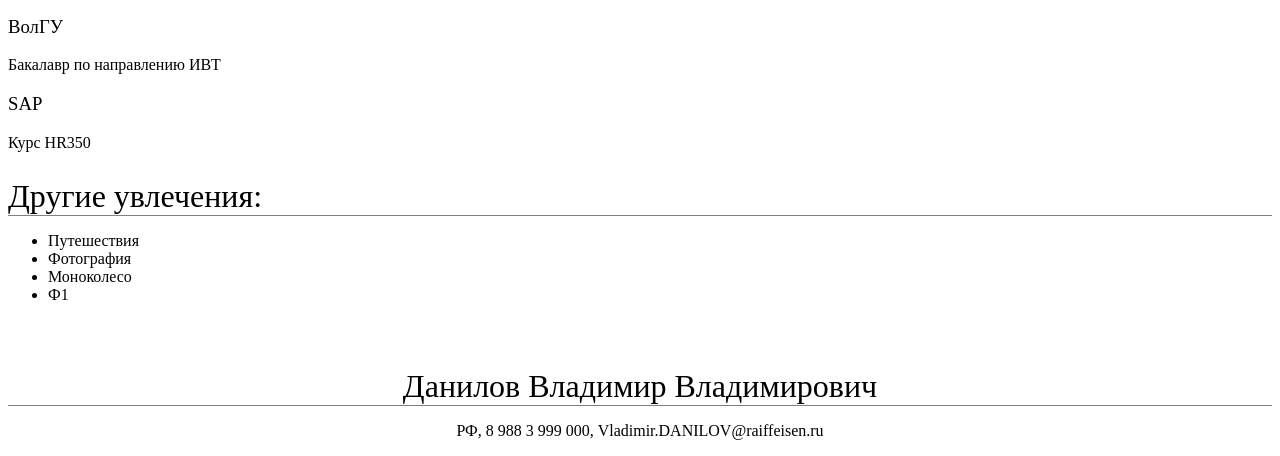
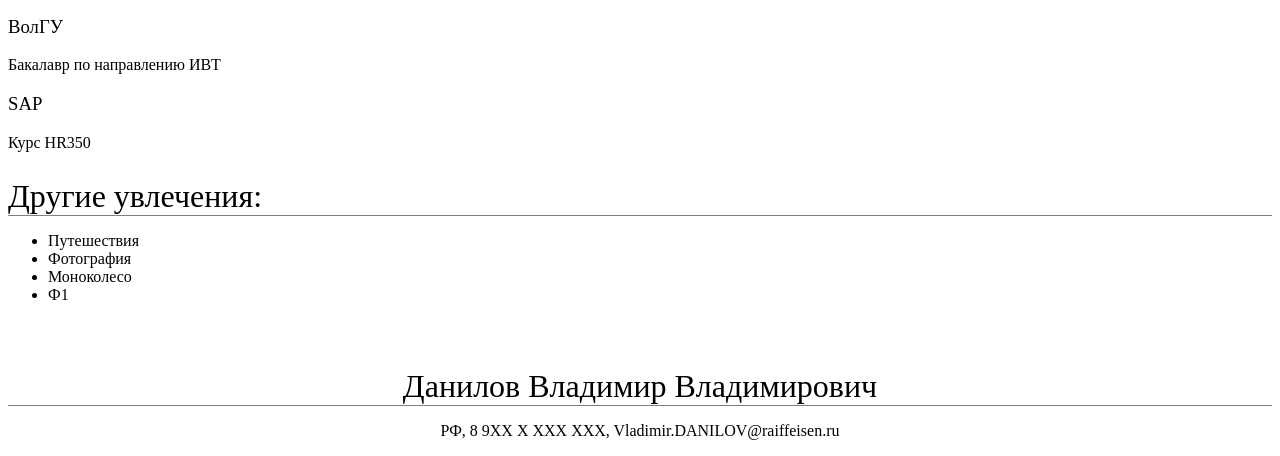
Before and after one commit to 1rb1s2312/1rb1s2312.github.io, a plain HTML site: page index.html in a window 1280 px wide. Shown: the part 613-1069 px from the top of the page. Drawn offline with Linux system fonts and the light colour scheme.

Commit message:
Update index.html

```diff
--- a/index.html
+++ b/index.html
@@ -65,7 +65,7 @@
 
     <div id="footer">
         <h2>Данилов Владимир Владимирович</h2>
-        <p>РФ, 8 988 3 999 000, Vladimir.DANILOV@raiffeisen.ru</p>
+        <p>РФ, 8 9XX X XXX XXX, Vladimir.DANILOV@raiffeisen.ru</p>
     </div>
 
 </body>
```
